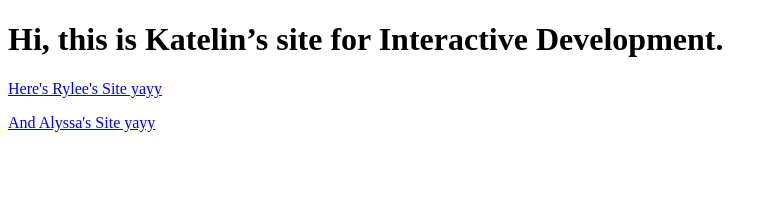
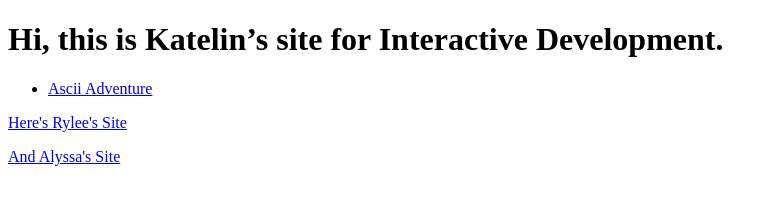
Before and after one commit to kbrown18-dotcom/katelin-brown-interactivedevelopment-2025-fall, a plain HTML site: page index.html in a window 1280 px wide. Shown: the whole page, without its empty margins (0-777 px from the left). Drawn offline with Linux system fonts and the light colour scheme.

Commit message:
Update index.html
updating website

```diff
--- a/index.html
+++ b/index.html
@@ -5,9 +5,14 @@
 </head>
 <body>
     <h1>Hi, this is Katelin’s site for Interactive Development.</h1>
-<a href="https://rylee094.github.io/rylee-norris-interactive-development-2025-fall/">Here's Rylee's Site yayy</a href>
+
+<ul>
+    <li><a href="../ascii-adventure/ascii1.html">Ascii Adventure</a></li>
+</ul>
+
+<a href="https://rylee094.github.io/rylee-norris-interactive-development-2025-fall/">Here's Rylee's Site</a href>
     <p>
-<a href="https://alyssastanton.github.io/alyssa-stanton-interactive-development-fall-2025/">And Alyssa's Site yayy</a href>
+<a href="https://alyssastanton.github.io/alyssa-stanton-interactive-development-fall-2025/">And Alyssa's Site</a href>
 </p>
 </body>
 
```
